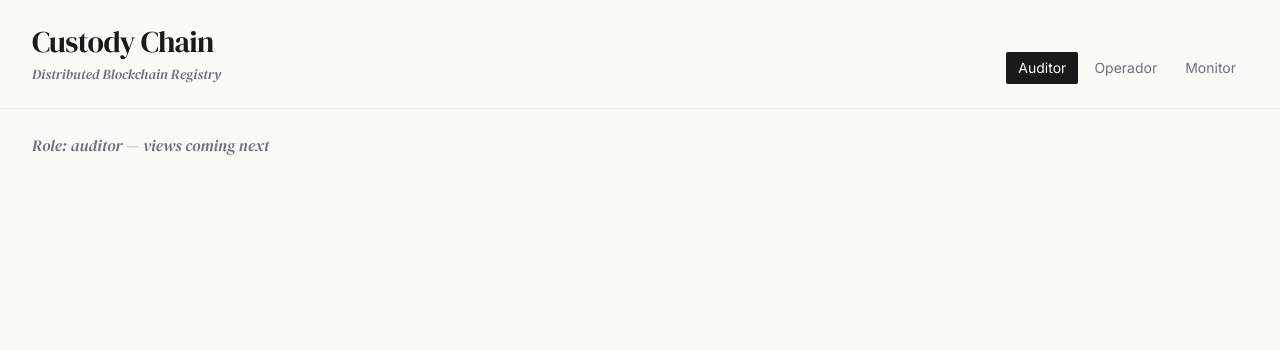
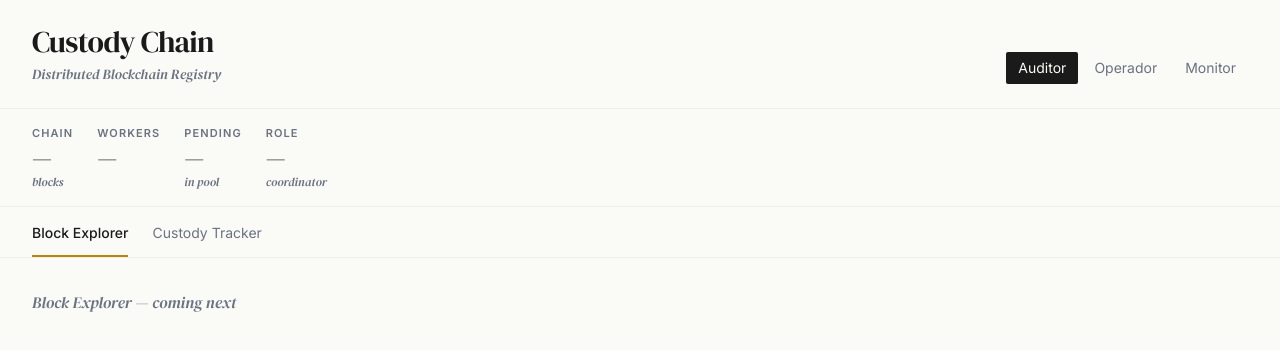
Before and after one commit to UlisesCasal/pilar2-blockchain, a React (Vite) app in the folder frontend/: page / in a window 1280 px wide. Shown: the top 350 px of the page. Built offline with nearby package versions, Linux system fonts and the light colour scheme; no server answers; the HTML template or start-up script is replaced by a standard one.

Commit message:
feat: layout, overview bar, role-based tabs, API client, polling hook

```diff
--- a/frontend/src/App.jsx
+++ b/frontend/src/App.jsx
@@ -1,10 +1,37 @@
 import { useState } from 'react';
+import OverviewBar from './components/OverviewBar';
+import BlockExplorer from './views/BlockExplorer';
+import CustodyTracker from './views/CustodyTracker';
+import MiningMonitor from './views/MiningMonitor';
+import TransactionForm from './views/TransactionForm';
 
-const ROLES = ['auditor', 'operador', 'monitor'];
+const ROLES = {
+  auditor: { label: 'Auditor', tabs: ['explorer', 'custody'] },
+  operador: { label: 'Operador', tabs: ['transactions'] },
+  monitor: { label: 'Monitor', tabs: ['mining'] },
+};
+
+const TAB_LABELS = {
+  explorer: 'Block Explorer',
+  custody: 'Custody Tracker',
+  mining: 'Mining Monitor',
+  transactions: 'New Transfer',
+};
+
+const TAB_VIEWS = {
+  explorer: BlockExplorer,
+  custody: CustodyTracker,
+  mining: MiningMonitor,
+  transactions: TransactionForm,
+};
 
 export default function App() {
   const [role, setRole] = useState('auditor');
   const [tab, setTab] = useState('explorer');
+
+  const availableTabs = ROLES[role].tabs;
+  const activeTab = availableTabs.includes(tab) ? tab : availableTabs[0];
+  const ActiveView = TAB_VIEWS[activeTab];
 
   return (
     <div className="min-h-screen bg-chalk">
@@ -14,23 +41,40 @@ export default function App() {
           <p className="font-serif italic text-slate text-sm mt-1">Distributed Blockchain Registry</p>
         </div>
         <div className="flex gap-1 text-sm">
-          {ROLES.map((r) => (
+          {Object.entries(ROLES).map(([key, { label }]) => (
             <button
-              key={r}
-              onClick={() => setRole(r)}
-              className={`px-3 py-1.5 rounded-sm capitalize transition-colors ${
-                role === r
-                  ? 'bg-graphite text-chalk'
-                  : 'text-slate hover:text-graphite'
+              key={key}
+              onClick={() => { setRole(key); setTab(ROLES[key].tabs[0]); }}
+              className={`px-3 py-1.5 rounded-sm transition-colors ${
+                role === key ? 'bg-graphite text-chalk' : 'text-slate hover:text-graphite'
               }`}
             >
-              {r}
+              {label}
             </button>
           ))}
         </div>
       </header>
-      <main className="px-8 py-6">
-        <p className="text-slate font-serif italic">Role: {role} — views coming next</p>
+
+      <OverviewBar />
+
+      <nav className="px-8 pt-4 flex gap-6 border-b border-stone">
+        {availableTabs.map((t) => (
+          <button
+            key={t}
+            onClick={() => setTab(t)}
+            className={`pb-3 text-sm transition-colors border-b-2 ${
+              activeTab === t
+                ? 'border-assayers-gold text-graphite font-medium'
+                : 'border-transparent text-slate hover:text-graphite'
+            }`}
+          >
+            {TAB_LABELS[t]}
+          </button>
+        ))}
+      </nav>
+
+      <main className="px-8 py-8">
+        <ActiveView />
       </main>
     </div>
   );
--- /dev/null
+++ b/frontend/src/api/client.js
@@ -0,0 +1,31 @@
+const COORDINATOR = '/api/coordinator';
+const POOL = '/api/pool';
+
+export async function fetchJSON(url) {
+  const res = await fetch(url);
+  if (!res.ok) throw new Error(`${res.status} ${res.statusText}`);
+  return res.json();
+}
+
+export const api = {
+  getStatus: () => fetchJSON(`${COORDINATOR}/status`),
+  getChain: () => fetchJSON(`${COORDINATOR}/chain`),
+  getBlock: (hash) => fetchJSON(`${COORDINATOR}/chain/${hash}`),
+  getLot: (lotId) => fetchJSON(`${COORDINATOR}/chain/lot/${lotId}`),
+  getEntities: () => fetchJSON(`${COORDINATOR}/entities`),
+  signTransaction: (entity, transaction) =>
+    fetch(`${COORDINATOR}/sign`, {
+      method: 'POST',
+      headers: { 'Content-Type': 'application/json' },
+      body: JSON.stringify({ entity, transaction }),
+    }).then((r) => r.json()),
+  submitTransaction: (tx) =>
+    fetch(`${POOL}/transaction`, {
+      method: 'POST',
+      headers: { 'Content-Type': 'application/json' },
+      body: JSON.stringify(tx),
+    }).then((r) => r.json()),
+  getPoolStatus: () => fetchJSON(`${POOL}/status`),
+  getScaleStatus: () => fetchJSON(`${POOL}/scale/status`),
+  getRabbitStatus: () => fetchJSON(`${COORDINATOR}/rabbitmq/status`),
+};
--- /dev/null
+++ b/frontend/src/components/OverviewBar.jsx
@@ -0,0 +1,26 @@
+import { usePolling } from '../hooks/usePolling';
+import { api } from '../api/client';
+
+export default function OverviewBar() {
+  const { data: status } = usePolling(api.getStatus);
+  const { data: pool } = usePolling(api.getPoolStatus);
+
+  const metrics = [
+    { label: 'Chain', value: status?.chain_length ?? '—', detail: 'blocks' },
+    { label: 'Workers', value: pool ? (pool.gpu_workers + pool.cpu_workers) : '—', detail: pool ? `${pool.gpu_workers} GPU · ${pool.cpu_workers} CPU` : '' },
+    { label: 'Pending', value: pool?.pending ?? '—', detail: 'in pool' },
+    { label: 'Role', value: status?.role ?? '—', detail: 'coordinator' },
+  ];
+
+  return (
+    <div className="flex gap-6 border-b border-stone px-8 py-4">
+      {metrics.map((m) => (
+        <div key={m.label} className="flex flex-col">
+          <span className="text-[11px] font-semibold uppercase tracking-widest text-slate">{m.label}</span>
+          <span className="font-serif text-2xl">{m.value}</span>
+          <span className="font-serif italic text-xs text-slate">{m.detail}</span>
+        </div>
+      ))}
+    </div>
+  );
+}
--- /dev/null
+++ b/frontend/src/hooks/usePolling.js
@@ -0,0 +1,30 @@
+import { useState, useEffect, useRef } from 'react';
+
+export function usePolling(fetcher, intervalMs = 5000) {
+  const [data, setData] = useState(null);
+  const [error, setError] = useState(null);
+  const savedFetcher = useRef(fetcher);
+
+  useEffect(() => {
+    savedFetcher.current = fetcher;
+  }, [fetcher]);
+
+  useEffect(() => {
+    let active = true;
+
+    async function poll() {
+      try {
+        const result = await savedFetcher.current();
+        if (active) { setData(result); setError(null); }
+      } catch (err) {
+        if (active) setError(err.message);
+      }
+    }
+
+    poll();
+    const id = setInterval(poll, intervalMs);
+    return () => { active = false; clearInterval(id); };
+  }, [intervalMs]);
+
+  return { data, error };
+}
--- /dev/null
+++ b/frontend/src/views/BlockExplorer.jsx
@@ -0,0 +1,3 @@
+export default function BlockExplorer() {
+  return <p className="font-serif italic text-slate">Block Explorer — coming next</p>;
+}
--- /dev/null
+++ b/frontend/src/views/CustodyTracker.jsx
@@ -0,0 +1,3 @@
+export default function CustodyTracker() {
+  return <p className="font-serif italic text-slate">Custody Tracker — coming next</p>;
+}
--- /dev/null
+++ b/frontend/src/views/MiningMonitor.jsx
@@ -0,0 +1,3 @@
+export default function MiningMonitor() {
+  return <p className="font-serif italic text-slate">Mining Monitor — coming next</p>;
+}
--- /dev/null
+++ b/frontend/src/views/TransactionForm.jsx
@@ -0,0 +1,3 @@
+export default function TransactionForm() {
+  return <p className="font-serif italic text-slate">Transaction Form — coming next</p>;
+}
```
